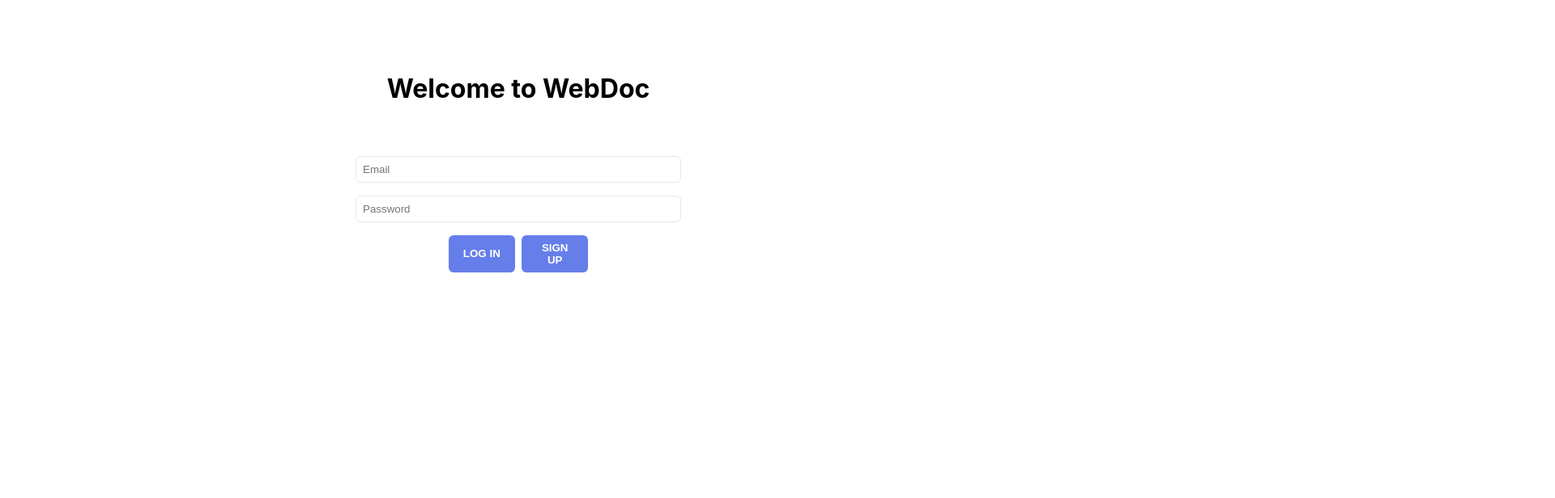
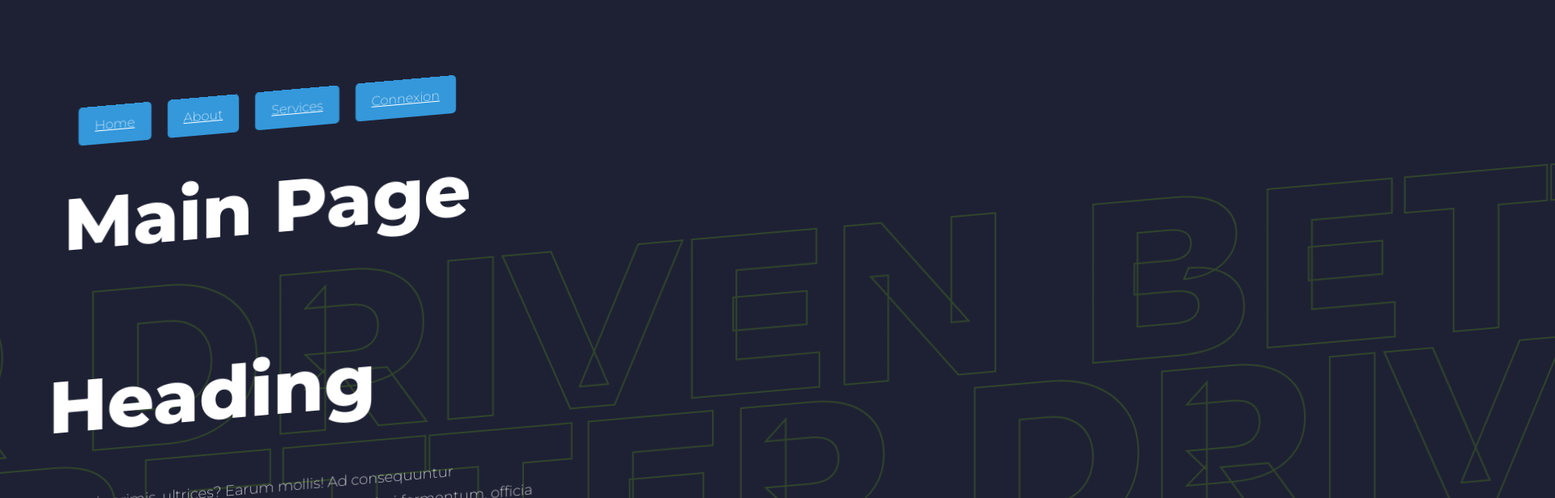
Before and after one commit to katekate7/Projet-Final-LAB201, a React (Create React App) app: page / in a window 1280 px wide. Shown: the top 616 px of the page at 81% size, 1920 px wide, since content can reach past the window. Built offline with nearby package versions, Linux system fonts and the light colour scheme.

Commit message:
update project

```diff
--- a/src/App.js
+++ b/src/App.js
@@ -2,28 +2,20 @@ import React from 'react';
 import ReactDOM from 'react-dom';
 import {db} from './firebaseConfig'; // Import Firebase
 import 'firebase/database'; // Import Firebase Realtime Database module
-import Login from './components/LoginScreen'; // Import the Login component
-
-// // Your Firebase configuration
-// const firebaseConfig = {
-//   apiKey: "YOUR_API_KEY",
-//   authDomain: "YOUR_AUTH_DOMAIN",
-//   databaseURL: "YOUR_DATABASE_URL",
-//   projectId: "YOUR_PROJECT_ID",
-//   storageBucket: "YOUR_STORAGE_BUCKET",
-//   messagingSenderId: "YOUR_MESSAGING_SENDER_ID",
-//   appId: "YOUR_APP_ID"
-// };
-
-// // Initialize Firebase
-//   db.initializeApp(firebaseConfig);
-
+import { BrowserRouter as Router, Route, Routes } from 'react-router-dom';
+import LoginScreen from './components/LoginScreen'; // Import the Login component
+import MainPage from './components/MainPage'; // Import the Login component
 
 const App = () => {
   return (
-    <div>
-      <Login /> {/* Use the Login component */}
-    </div>
+<Router>
+      <div>
+        <Routes>
+          <Route exact path='/' element={<MainPage />} />
+	        <Route exact path='/LoginScreen' element={<LoginScreen />} />
+        </Routes>
+      </div>
+    </Router>
   );
 };
 
--- a/src/components/MainPage.js
+++ b/src/components/MainPage.js
@@ -0,0 +1,57 @@
+import React, { useEffect } from 'react';
+import { Link } from 'react-router-dom';
+import '../css/MainPage.css';
+import '../css/try.css';
+
+
+function MainPage() {
+
+    useEffect(() => {
+        const parent = document.querySelectorAll('.animate-text');
+        for (let i = 0; i < parent.length; i++) {
+          parent[i].style.width = parent[i].children[0].clientWidth + "px";
+        }
+      }, []);
+
+  return (
+    <div className="main-container">
+      <nav className="menu-nav">
+        <Link to="/" className="nav-button">Home</Link>
+        <Link to="/about" className="nav-button">About</Link>
+        <Link to="/services" className="nav-button">Services</Link>
+        <Link to="/LoginScreen" className="nav-button">Connexion</Link>
+      </nav>
+      <div className="main-content">
+            <div>
+            <h1>Main Page</h1>
+            </div>
+        {/* Основний вміст сторінки */}
+      </div>
+
+      <div className="App">
+      <div className="bg-text-container">
+        <div className="animate-text">
+          <span>Driven Better&nbsp;</span>
+          <span>Driven Better&nbsp;</span>
+        </div>
+        <div className="animate-text left">
+          <span>Driven Better&nbsp;</span>
+          <span>Driven Better&nbsp;</span>
+        </div>
+      </div>
+
+      <div className="container">
+        <div className="col">
+          <h1>Heading</h1>
+          <p>Lobortis primis, ultrices? Earum mollis! Ad consequuntur laboriosam ut possimus, minus expedita, adipisci fermentum, officia maecenas voluptatibus eiusmod, laboriosam maiores aspernatur ad egestas tenetur tempora.</p>
+        </div>
+
+
+      </div>
+    </div>
+
+    </div>
+  );
+}
+
+export default MainPage;
--- a/src/css/MainPage.css
+++ b/src/css/MainPage.css
@@ -0,0 +1,27 @@
+.main-container {
+    display: flex;
+    flex-direction: column;
+    align-items: center;
+  }
+
+  .menu-nav {
+    display: flex;
+    justify-content: center;
+    margin-bottom: 20px;
+  }
+
+  .nav-button {
+    margin: 0 10px;
+    padding: 10px 20px;
+    font-size: 16px;
+    background-color: #3498db;
+    color: #fff;
+    border: none;
+    border-radius: 5px;
+    cursor: pointer;
+    transition: background-color 0.3s;
+  }
+
+  .nav-button:hover {
+    background-color: #2980b9;
+  }
--- /dev/null
+++ b/src/css/try.css
@@ -0,0 +1,78 @@
+@import url('https://fonts.googleapis.com/css?family=Montserrat:800,200');
+
+:root {
+  --font-size: 280px;
+  --bg-color: #1e2134;
+  --text-color: #30442a;
+}
+
+body {
+  font-family: 'Montserrat', sans-serif;
+  overflow-x: hidden;
+  width: 100%;
+  height: 100vh;
+  display: flex;
+  align-items: center;
+  background: var(--bg-color);
+  line-height: 1.7;
+  color: #fff;
+  transform: skewY(-5deg);
+}
+
+.bg-text-container {
+  transform: translateX(-50%);
+  left: 50%;
+  position: absolute;
+  z-index: -999;
+}
+
+@keyframes text-scrolling {
+  0% { transform: translate3d(-100%, 0, 0); }
+  100% { transform: translate3d(0%, 0, 0); }
+}
+
+.animate-text {
+  animation: text-scrolling 20s linear infinite;
+  will-change: transform;
+  display: block;
+  position: relative;
+  white-space: nowrap;
+}
+
+.animate-text.left {
+  animation-direction: reverse;
+}
+
+span {
+  font-size: var(--font-size);
+  color: transparent;
+  -webkit-text-stroke: 2px var(--text-color);
+  text-transform: uppercase;
+  display: inline-block;
+  line-height: 0.75;
+  min-width: auto;
+  font-weight: 800;
+}
+
+.container {
+  padding: 30px;
+  max-width: 1000px;
+  width: 100%;
+  margin: 0 auto;
+}
+
+.col {
+  max-width: 600px;
+  margin: 0;
+}
+
+h1 {
+  font-size: 90px;
+  margin: 0;
+}
+
+p {
+  font-size: 18px;
+  font-weight: 200;
+  margin: 0;
+}
--- a/src/firebaseConfig.js
+++ b/src/firebaseConfig.js
@@ -1,5 +1,6 @@
 import { initializeApp } from 'firebase/app';
 import { getAuth } from 'firebase/auth';
+import { getStorage } from 'firebase/storage';
 import { getFirestore } from 'firebase/firestore';
 import { getAnalytics } from 'firebase/analytics';
 
```
Also changed, not shown: src/components/TextChange.js (added, +70 -0 lines), src/components/TextFirebase.js (added, +21 -0 lines).
